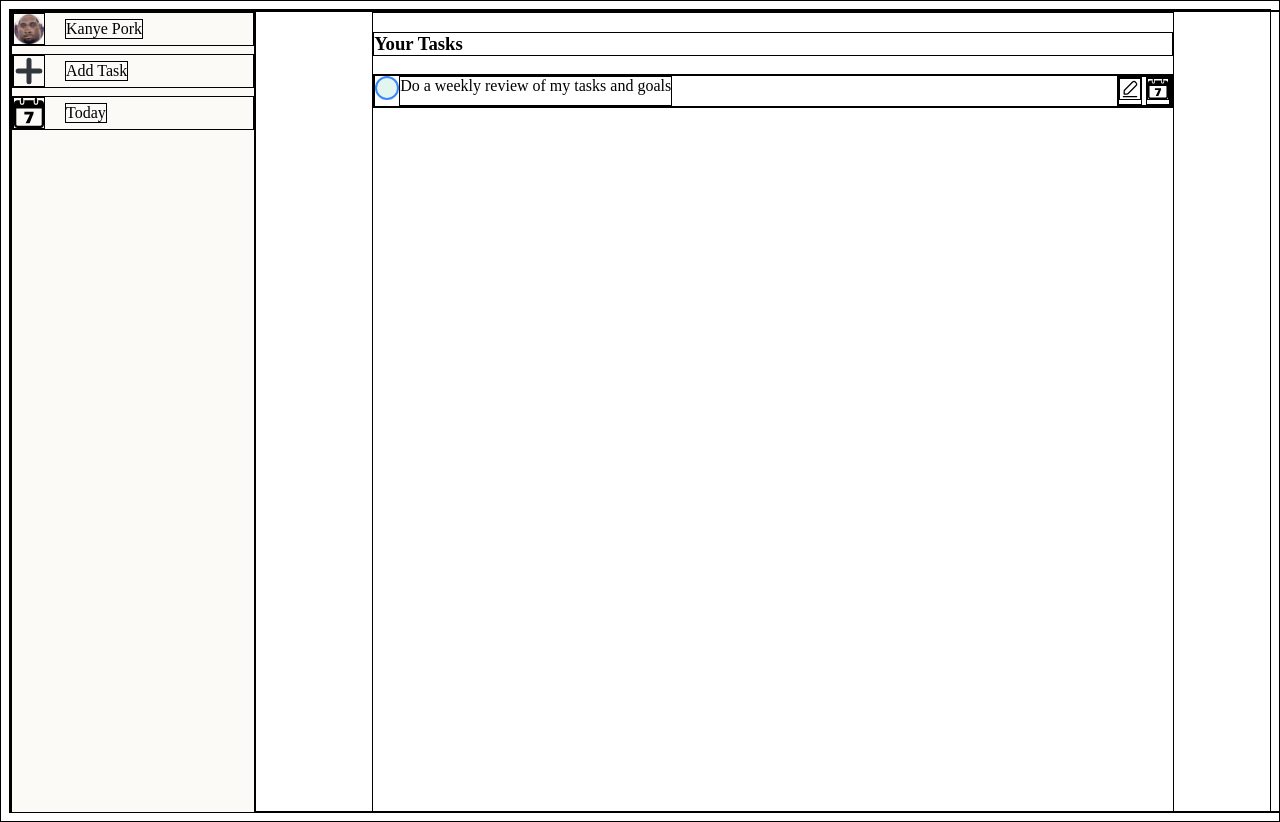
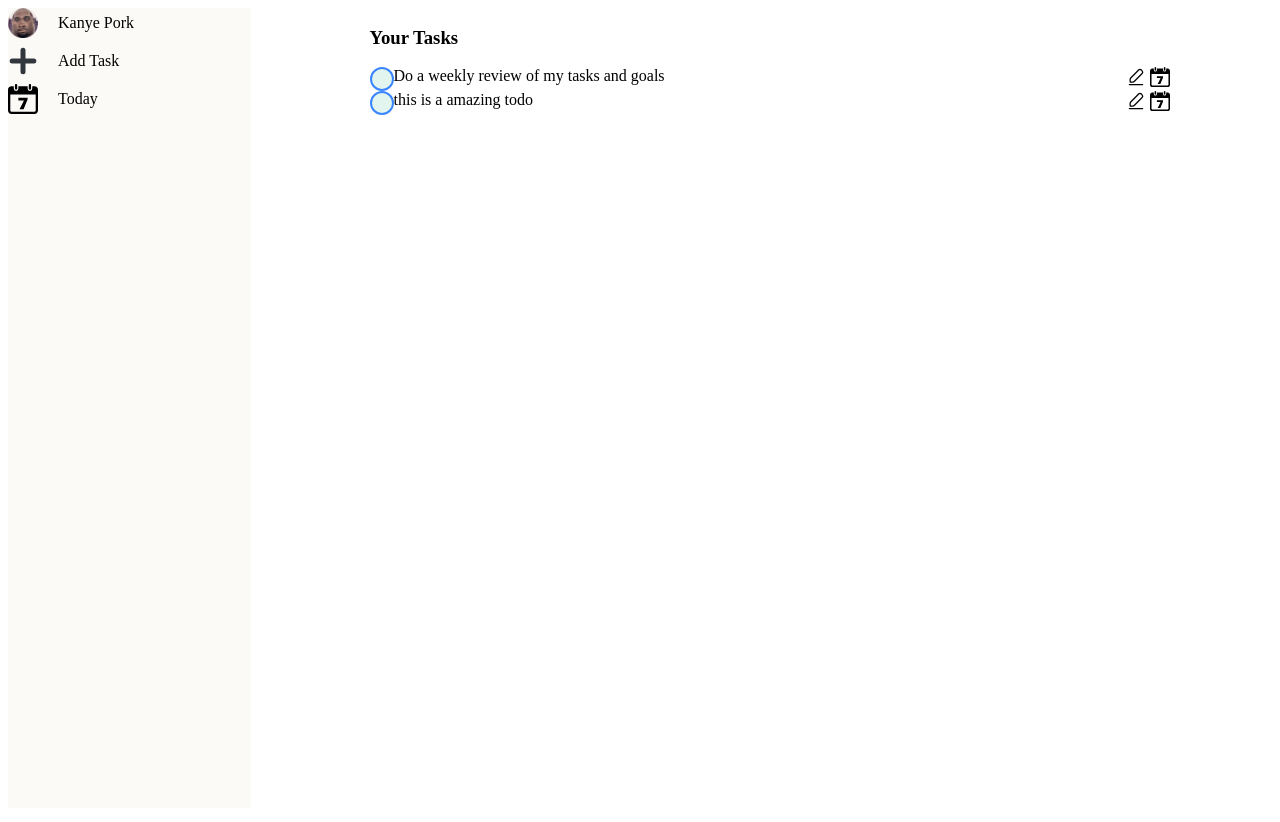
Before and after one commit to dollarwolv/to-do-list, a website built with webpack: page src/template.html in a window 1280 px wide. Built offline with nearby package versions, Linux system fonts and the light colour scheme.

Commit message:
Add ability to create task from code

```diff
--- a/package.json
+++ b/package.json
@@ -30,6 +30,7 @@
     "webpack-dev-server": "^5.2.2"
   },
   "dependencies": {
-    "date-fns": "^4.1.0"
+    "date-fns": "^4.1.0",
+    "uuid": "^11.1.0"
   }
 }
--- a/src/index.js
+++ b/src/index.js
@@ -1,5 +1,6 @@
 import toDoProject from "./toDoProject";
 import "./styles.css";
+import DOMManager from "./manageDOM";
 
 const manager = new toDoProject("default");
 manager.createToDo({
@@ -8,3 +9,9 @@ manager.createToDo({
     dueDate : "07-11-2002",
     priority: "high"});
 console.log(manager.unfinished)
+
+let firstTask = manager.unfinished[0];
+console.log(firstTask);
+
+const domManager = new DOMManager();
+domManager.renderTask(firstTask);
--- a/src/manageDOM.js
+++ b/src/manageDOM.js
@@ -1,5 +1,50 @@
-function manageDOM(){
-    const toDoContainer = document.getElementById("to-do-container");
-    const addButton = document.createElement("button");
-    addButton.textContent = ""
+import editImgSrc from "./img/edit.svg"
+import calendarImgSrc from "./img/calendar.svg"
+
+class DOMManager{
+    constructor() {
+        this.tasksListDiv = document.getElementById("tasks-list");
+    }
+
+    renderTask(task) {
+
+        const taskDiv = document.createElement("div");
+        taskDiv.classList.add("task");
+        taskDiv.dataset.taskId = task.id;
+
+        // create checkbox
+        const checkbox = document.createElement("span");
+        checkbox.classList.add("checkbox");
+
+        // create task title
+        const taskTitleSpan = document.createElement("span");
+        taskTitleSpan.classList.add("task-title");
+        taskTitleSpan.textContent = task.title;
+
+        // create images container
+        const taskImagesContainerDiv = document.createElement("div");
+        taskImagesContainerDiv.classList.add("task-images-container");
+
+        // create edit/container images
+        const editContainer = this.createImgContainer(editImgSrc);
+        const calendarContainer = this.createImgContainer(calendarImgSrc);
+
+        // append everything
+        taskImagesContainerDiv.append(editContainer, calendarContainer);
+        taskDiv.append(checkbox, taskTitleSpan, taskImagesContainerDiv);
+        this.tasksListDiv.appendChild(taskDiv);
+
+    }
+
+    createImgContainer(imgSrc) {
+        const taskImageContainerDiv = document.createElement("div");
+        taskImageContainerDiv.classList.add("task-image-container");
+        const img =  document.createElement("img");
+        img.src = imgSrc;
+        img.classList.add("task-image");
+        taskImageContainerDiv.appendChild(img);
+        return taskImageContainerDiv
+    }
 }
+
+export default DOMManager;
--- a/src/styles.css
+++ b/src/styles.css
@@ -1,4 +1,4 @@
-*{border: 1px solid black}
+/* *{border: 1px solid black} */
 
 #body-container {
     display: flex;
@@ -53,7 +53,11 @@
 
 .task {
     display: flex;
+}
 
+.task-image {
+    width: 20px;
+    height: 20px;
 }
 
 .task-images-container {
--- a/src/template.html
+++ b/src/template.html
@@ -27,13 +27,13 @@
                 <div id="tasks-list">
                     <div class="task">
                         <span class="checkbox"></span>
-                        <div class="task-title">Do a weekly review of my tasks and goals</div>
+                        <span class="task-title">Do a weekly review of my tasks and goals</span>
                         <div class="task-images-container">
                             <div class="task-image-container">
-                                <img src="img/edit.svg" alt="edit-img" width="20px" height="20px">
+                                <img src="img/edit.svg" class="task-image">
                             </div>
                             <div class="task-image-container">
-                                <img src="img/calendar.svg" alt="calendar-img" width="20px" height="20px">
+                                <img src="img/calendar.svg" alt="calendar-img" class="task-image">
                             </div>
                         </div>
 
--- a/src/toDoItem.js
+++ b/src/toDoItem.js
@@ -5,6 +5,7 @@ class toDoItem {
         this.doneBool = false;
         this.dueDate = dueDate;
         this.priority = priority;
+        this.id = crypto.getRandomValues(new Uint32Array(1))[0].toString(16);
 
         Object.assign(this, rest);
     }
```
Also changed, not shown: 1 other file.
